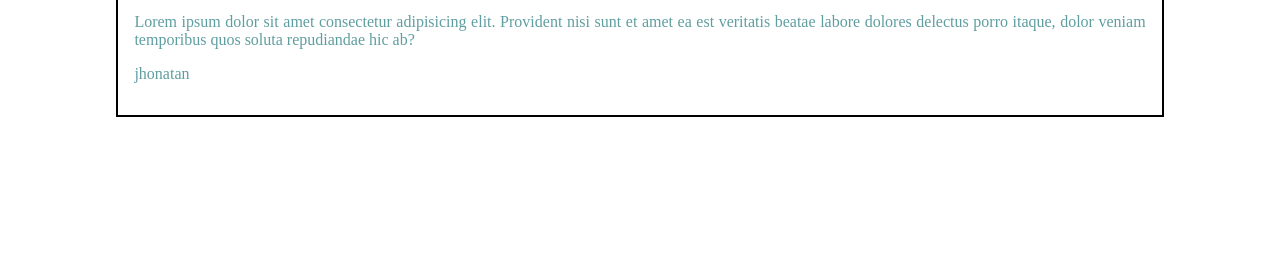
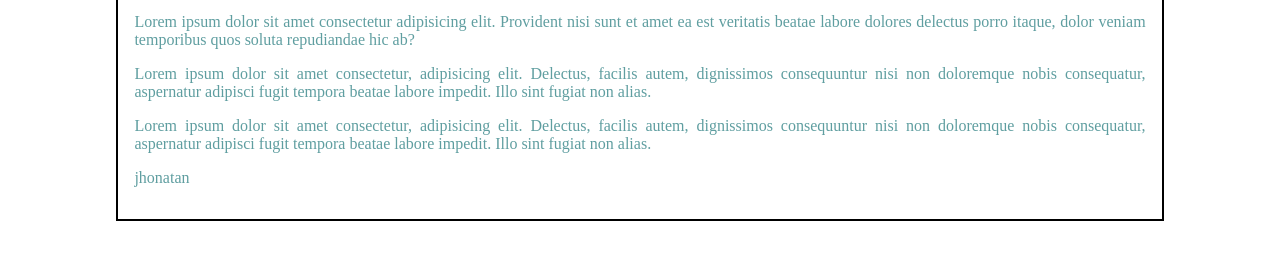
Before and after one commit to Jsvaldier/practicagit, a plain HTML site: page index.html in a window 1280 px wide. Shown: the part 145-404 px from the top of the page. Drawn offline with Linux system fonts and the light colour scheme.

Commit message:
Se agrega mas contenido a la pagina

```diff
--- a/index.html
+++ b/index.html
@@ -28,6 +28,16 @@
                  Provident nisi sunt et amet ea est veritatis beatae labore dolores delectus porro itaque,
                 dolor veniam temporibus quos soluta repudiandae hic ab?
             </p>
+            <p>
+                Lorem ipsum dolor sit amet consectetur, adipisicing elit. Delectus, facilis autem,
+                dignissimos consequuntur nisi non doloremque nobis consequatur,
+                aspernatur adipisci fugit tempora beatae labore impedit. Illo sint fugiat non alias.
+            </p>
+            <p>
+                Lorem ipsum dolor sit amet consectetur, adipisicing elit. Delectus, facilis autem,
+                dignissimos consequuntur nisi non doloremque nobis consequatur,
+                aspernatur adipisci fugit tempora beatae labore impedit. Illo sint fugiat non alias.
+            </p>
         </article>
         <footer>
             <p>jhonatan</p>
```
